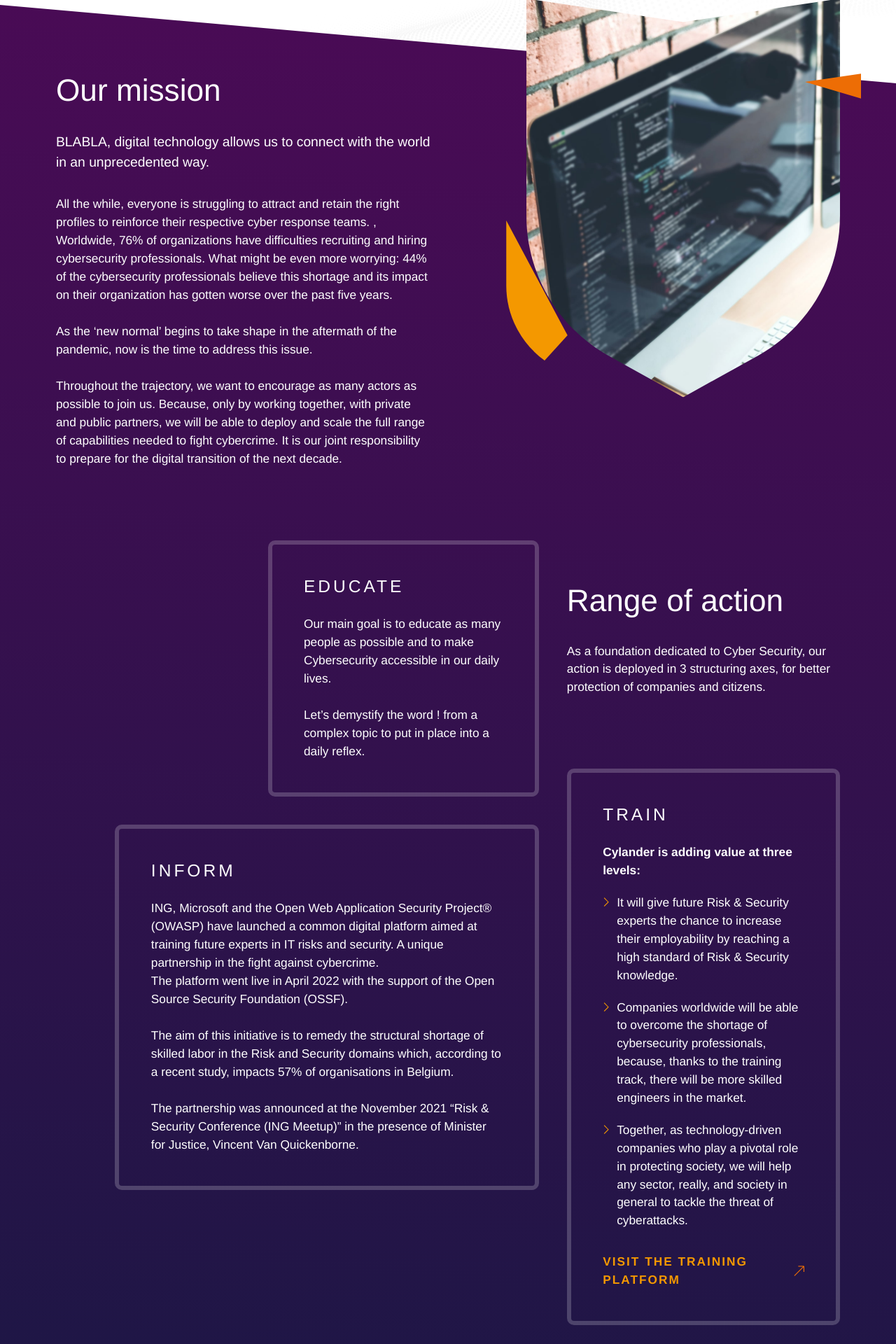
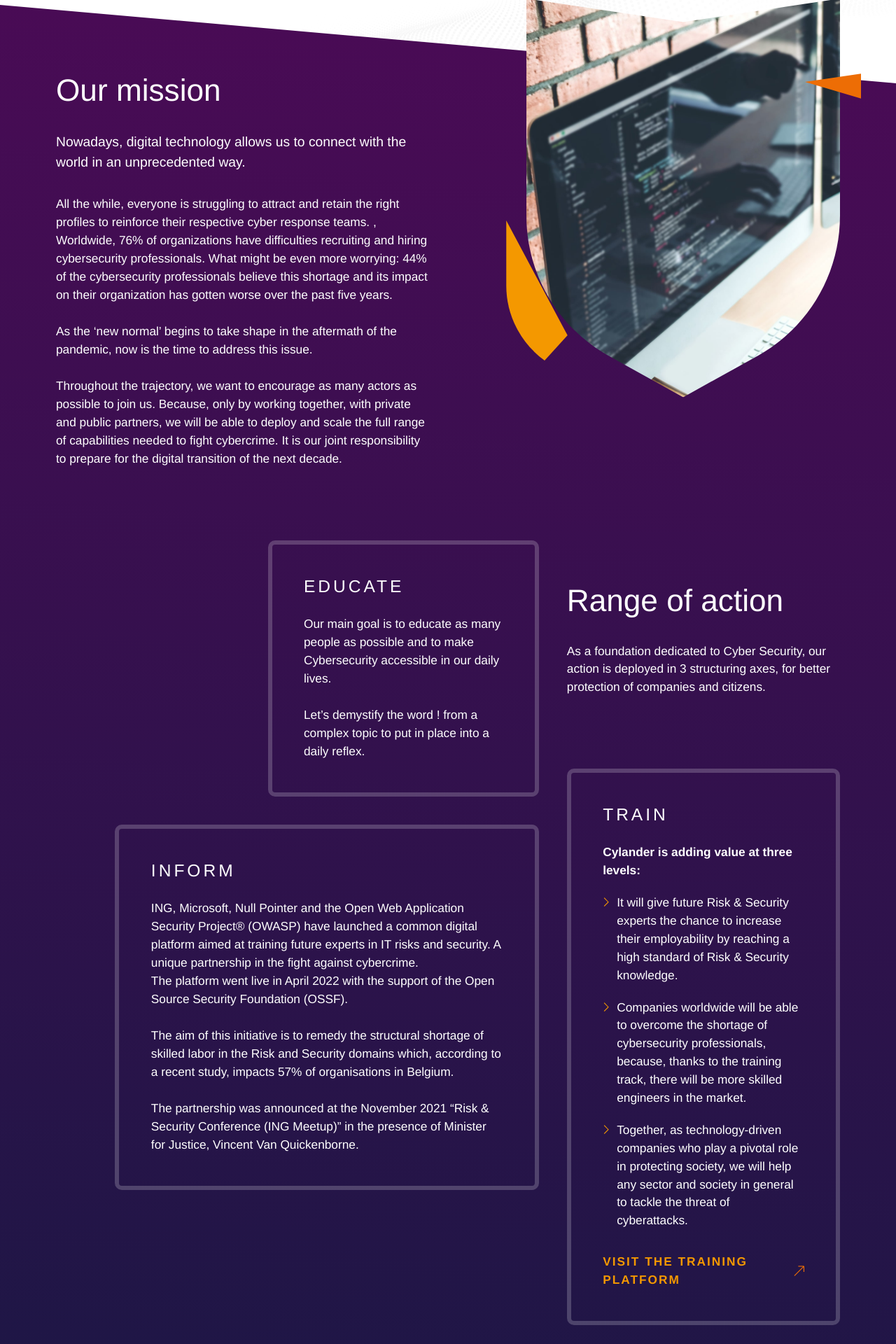
Before and after one commit to Cylander-Cyber-Security-Edu/public-site, a PHP site: page / in a window 1280 px wide. Shown: the part 545-2465 px from the top of the page at 70% size. Run offline with PHP 8.4, Linux system fonts and the light colour scheme; some web fonts are replaced.

Commit message:
Update index.php

```diff
--- a/index.php
+++ b/index.php
@@ -21,7 +21,7 @@
           <div class="inner-content text">
             <h2>Our mission</h2>
             <div class="intro">
-              <p>BLABLA, digital technology allows us to connect with the world in an unprecedented way.</p>
+              <p>Nowadays, digital technology allows us to connect with the world in an unprecedented way.</p>
             </div>
             <p>All the while, everyone is struggling to attract and retain the right profiles to reinforce their respective cyber response teams. , Worldwide, 76% of organizations have difficulties recruiting and hiring cybersecurity professionals. What might be even more worrying: 44% of the cybersecurity professionals believe this shortage and its impact on their organization has gotten worse over the past five years. </p>
             <p>As the ‘new normal’ begins to take shape in the aftermath of the pandemic, now is the time to address this issue.</p>
@@ -67,7 +67,7 @@
 
             <div class="row two" id="inform">
               <h3>Inform</h3>
-              <p> ING, Microsoft and the Open Web Application Security Project® (OWASP) have launched a common digital platform aimed at training future experts in IT risks and security. A unique partnership in the fight against cybercrime.
+              <p> ING, Microsoft, Null Pointer and the Open Web Application Security Project® (OWASP) have launched a common digital platform aimed at training future experts in IT risks and security. A unique partnership in the fight against cybercrime.
                 <br>The platform went live in April 2022 with the support of the Open Source Security Foundation (OSSF).
               </p>
               <p>The aim of this initiative is to remedy the structural shortage of skilled labor in the Risk and Security domains which, according to a recent study, impacts 57% of organisations in Belgium.</p>
@@ -80,7 +80,7 @@
               <ul>
                 <li>It will give future Risk & Security experts the chance to increase their employability by reaching a high standard of Risk & Security knowledge.</li>
                 <li>Companies worldwide will be able to overcome the shortage of cybersecurity professionals, because, thanks to the training track, there will be more skilled engineers in the market.</li>
-                <li>Together, as technology-driven companies who play a pivotal role in protecting society, we will help any sector, really, and society in general to tackle the threat of cyberattacks.</li>
+                <li>Together, as technology-driven companies who play a pivotal role in protecting society, we will help any sector and society in general to tackle the threat of cyberattacks.</li>
               </ul>
               <a href="https://secureby.design/auth/login" target="_blank" class="readmore">visit the training platform</a>
             </div>
```
